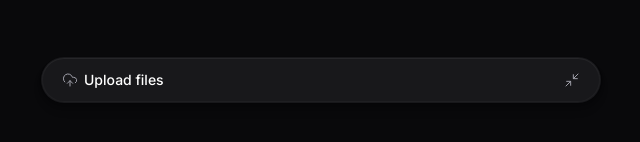
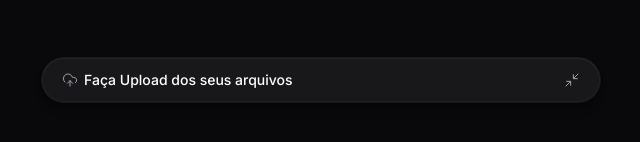
Before and after one commit to leandrobouwier/ftr-upload-widget-web, a React (Vite) app: page / in a window 1280 px wide. Shown: the part 320-462 px from the top of the page, without its empty margins (319-959 px from the left). Built offline with nearby package versions, Linux system fonts and the light colour scheme.

Commit message:
configurando s3 sync

```diff
--- a/src/components/upload-widget-title.tsx
+++ b/src/components/upload-widget-title.tsx
@@ -15,7 +15,7 @@ export function UploadWidgetTitle() {
                 </span>
             ) : (
                 <>
-                    <span>Upload files</span>
+                    <span>Faça Upload dos seus arquivos</span>
                 </>
             )}
 
```
